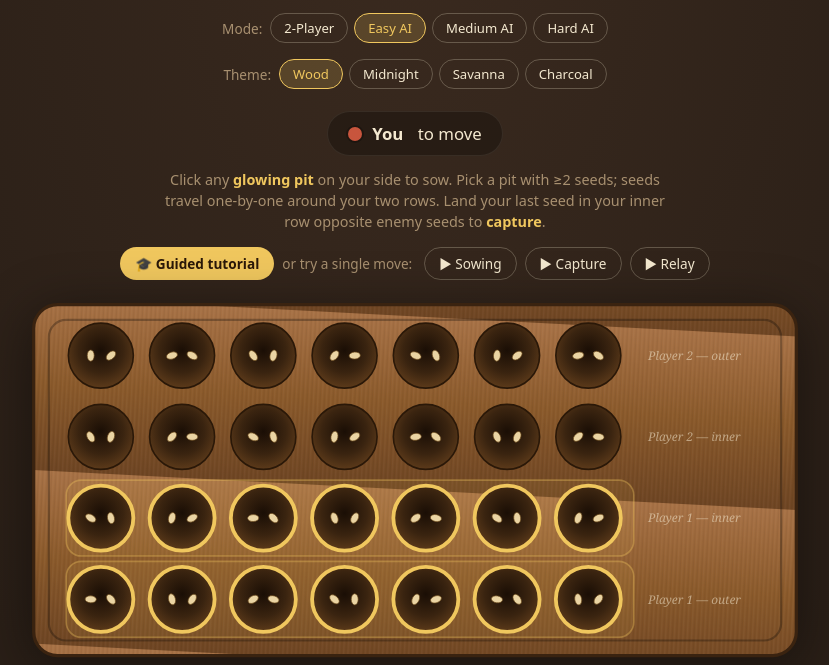
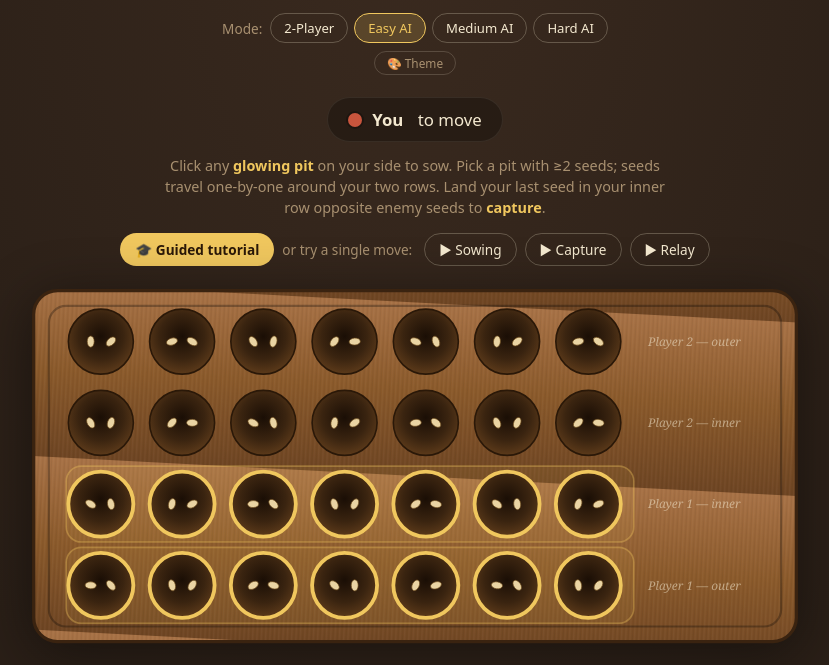
Before and after one commit to tafadzwaelphas/tsoro, a website: page play-svg.html in a window 1280 px wide. Shown: the part 102-767 px from the top of the page, without its empty margins (225-1054 px from the left). Drawn offline with Linux system fonts and the light colour scheme.

Commit message:
Make Theme row collapsible, hidden behind a toggle by default
The always-visible Theme row competed with the Mode row for
attention and was flagged as unwanted clutter by a customer attached
to the original wood look. Themes stay opt-in and available, just
tucked behind a small "Theme" toggle instead of always-on.

```diff
--- a/play-svg.html
+++ b/play-svg.html
@@ -522,6 +522,20 @@
     font-size: 0.85rem;
   }
   .mode-select .label, .theme-select .label { color: var(--muted); margin-right: 2px; }
+  .theme-select.collapsed { display: none; }
+  .theme-toggle {
+    display: block;
+    margin: 8px auto 0;
+    background: transparent;
+    color: var(--muted);
+    border: 1px solid rgba(244,233,208,0.18);
+    padding: 3px 12px;
+    border-radius: 999px;
+    font: inherit;
+    font-size: 0.74rem;
+    cursor: pointer;
+  }
+  .theme-toggle:hover { color: var(--cream); border-color: var(--landing); }
   .mode-btn, .theme-btn {
     background: transparent;
     color: var(--cream);
@@ -540,6 +554,7 @@
     header h1 { font-size: 1.65rem; }
     .mode-select, .theme-select { margin: 10px 0 0; gap: 5px; }
     .mode-btn, .theme-btn { padding: 4px 10px; font-size: 0.76rem; }
+    .theme-toggle { padding: 3px 10px; font-size: 0.7rem; }
     .subtitle { font-size: 0.8rem; }
     .turn-banner { margin: 12px 0 8px; padding: 8px 14px; font-size: 0.95rem; }
     .help-hint { font-size: 0.82rem; margin-bottom: 8px; }
@@ -575,7 +590,9 @@
   <button class="mode-btn" data-mode="hard">Hard AI</button>
 </div>
 
-<div class="theme-select">
+<button class="theme-toggle" id="theme-toggle" type="button" aria-expanded="false" aria-controls="theme-select">🎨 Theme</button>
+
+<div class="theme-select collapsed" id="theme-select">
   <span class="label">Theme:</span>
   <button class="theme-btn" data-theme="wood">Wood</button>
   <button class="theme-btn" data-theme="midnight">Midnight</button>
@@ -1437,6 +1454,13 @@
     });
   }
 
+  const themeToggleBtn = document.getElementById('theme-toggle');
+  const themeSelectPanel = document.getElementById('theme-select');
+  themeToggleBtn.addEventListener('click', () => {
+    const nowCollapsed = themeSelectPanel.classList.toggle('collapsed');
+    themeToggleBtn.setAttribute('aria-expanded', String(!nowCollapsed));
+  });
+
   clearMoveHistory();
   render();
 </script>
```
